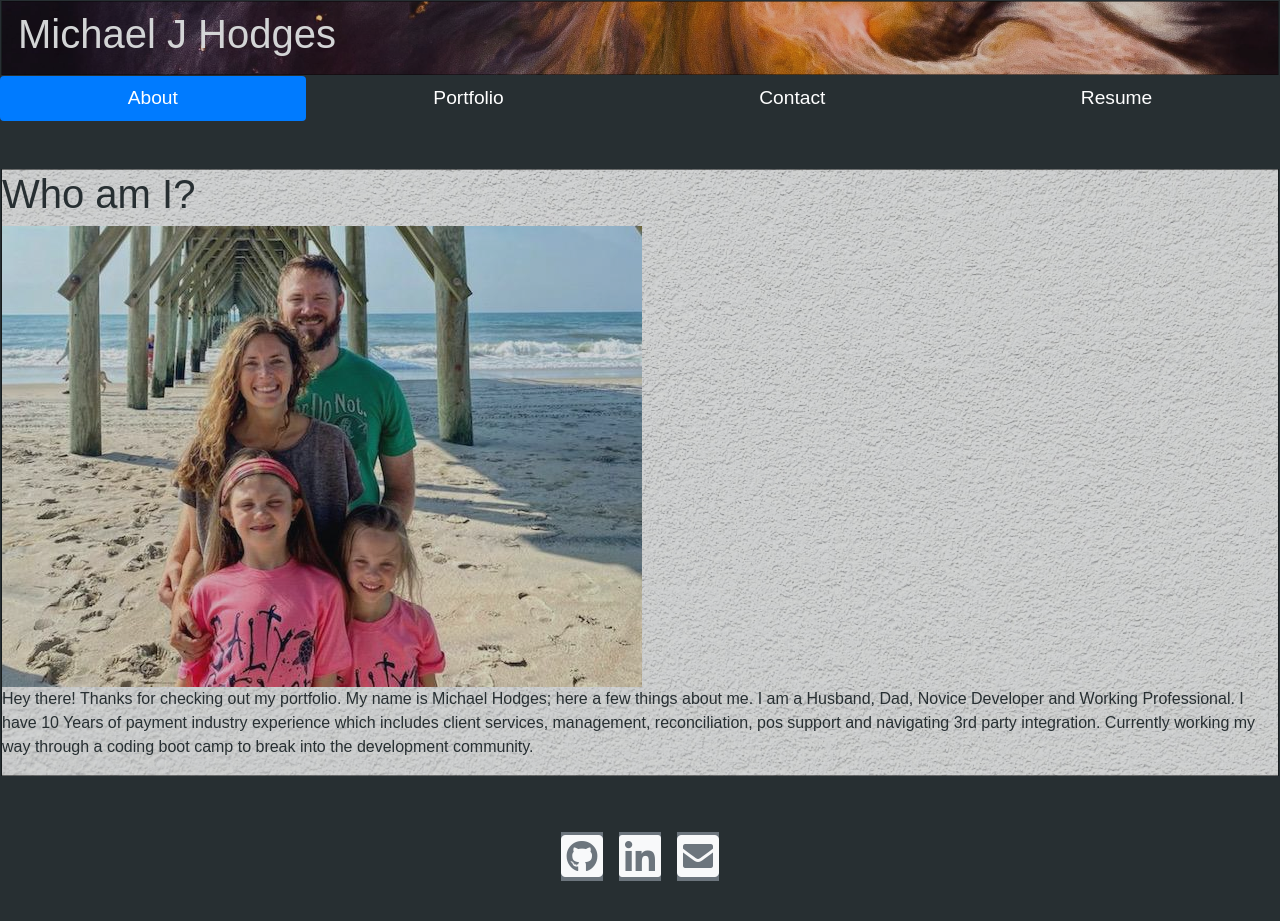
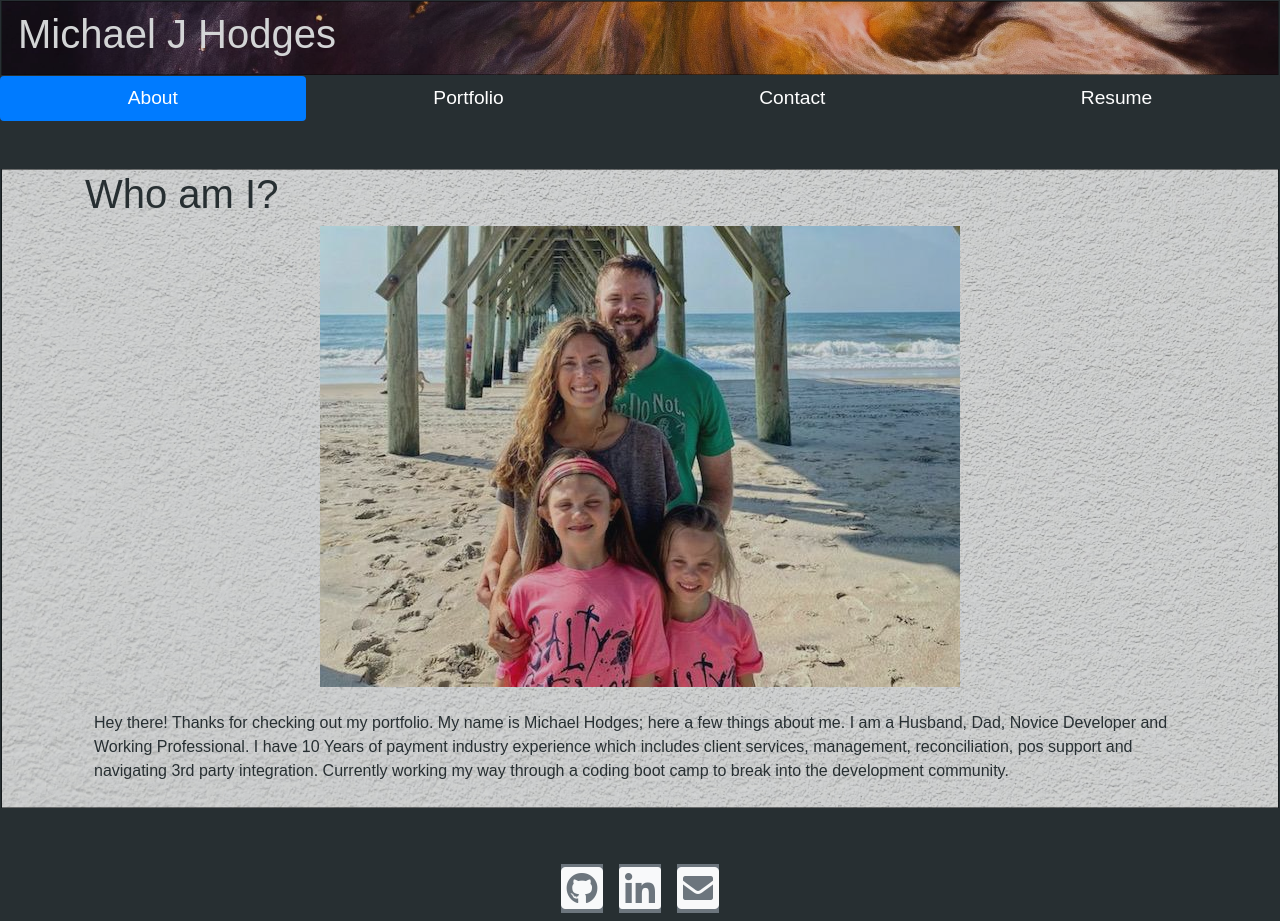
Before and after one commit to mjh1985codeman/mh-react-portfolio, a React (Create React App) app: page / in a window 1280 px wide. Before the commit the page ends 889 px from the top, so only its background shows below. Built offline with nearby package versions, Linux system fonts and the light colour scheme; a web font is replaced by a local one.

Commit message:
deploying site

```diff
--- a/src/components/pages/About.js
+++ b/src/components/pages/About.js
@@ -4,23 +4,26 @@ import famImage from "../../assets/header/fam-pic.jpg";
 function About() {
   return (
     <section className="my-5 background-img">
+      <div className="container">
         <h1 id="about">Who am I?</h1>
-      <div className="my-2">
+        <div className="row justify-content-center">
           <a href="https://github.com/mjh1985codeman">
             <img
+              className="img-fluid"
               src={famImage}
               alt="Michael Hodges with his family at the beach"
             />
           </a>
-        <p>
+          <p className="m-4">
             Hey there! Thanks for checking out my portfolio. My name is Michael
             Hodges; here a few things about me. I am a Husband, Dad, Novice
             Developer and Working Professional. I have 10 Years of payment
             industry experience which includes client services, management,
             reconciliation, pos support and navigating 3rd party integration.
-          Currently working my way through a coding boot camp to break into the
-          development community.
+            Currently working my way through a coding boot camp to break into
+            the development community.
           </p>
+        </div>
       </div>
     </section>
   );
--- a/src/index.css
+++ b/src/index.css
@@ -62,6 +62,10 @@ body {
 
 .header-txt {
   font-family: 'IBM Plex Serif', serif;
+}
+
+.about-img {
+  max-width: auto;
 }
 
 /*My Work Section Styling */
```
Also changed, not shown: package.json (+7 -1 lines), 1 other file (tests, documents, lock files or other folders). Lines whose indentation alone changed are shown as unchanged.
